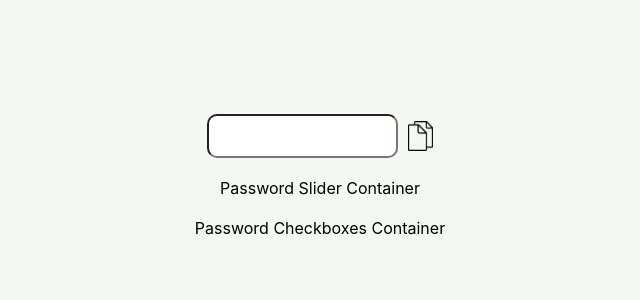
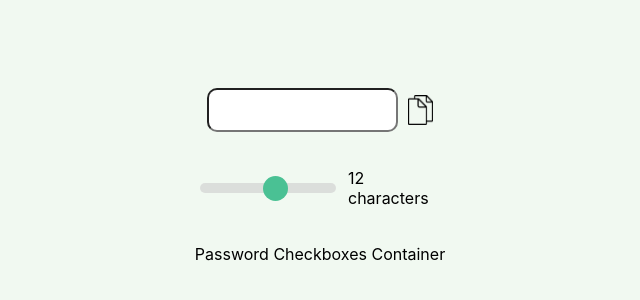
Before and after one commit to jcsmileyjr/pwd-generator, a React (Create React App) app: page / in a window 1280 px wide. Shown: the part 214-514 px from the top of the page, without its empty margins (320-960 px from the left). Built offline with nearby package versions, Linux system fonts and the light colour scheme.

Commit message:
Setup slider container's structure.

```diff
--- a/src/App.css
+++ b/src/App.css
@@ -19,10 +19,51 @@ div {
   border-radius: 10px;
   height: 30px;
   padding: 5px;
+  width: 80%;
 }
 
 .copyIcon--style {
   height: 30px;
+}
+
+.passwordSlider--container {
+  display: flex;
+  align-items: center;
+  gap: 10px;
+}
+
+.slider {
+  -webkit-appearance: none;
+  width: 60%;
+  height: 10px;
+  border-radius: 15px;
+  background: #d3d3d3;
+  outline: none;
+  opacity: 0.7;
+  -webkit-transition: .2s;
+  transition: opacity .2s;
+}
+
+.slider:hover {
+  opacity: 1;
+}
+
+.slider::-webkit-slider-thumb {
+  -webkit-appearance: none;
+  appearance: none;
+  border-radius: 50%;
+  width: 25px;
+  height: 25px;
+  background: #04AA6D;
+  cursor: pointer;
+}
+
+.slider::-moz-range-thumb {
+  width: 25px;
+  border-radius: 50%;
+  height: 25px;
+  background: #04AA6D;
+  cursor: pointer;
 }
 
 
--- a/src/App.js
+++ b/src/App.js
@@ -16,6 +16,9 @@ import CopyIcon from './assets/copy.png';
  * etc. for each checkbox
  *
  * @returns
+ *
+ * Resources:
+ * https://www.w3schools.com/howto/tryit.asp?filename=tryhow_css_rangeslider
  */
 function App() {
   return (
@@ -25,7 +28,8 @@ function App() {
         <img src={CopyIcon} className="copyIcon--style" alt="Clickable button to copy password to clipboard" />
       </div>
       <div className="passwordSlider--container">
-        Password Slider Container
+        <input type="range" min="1" max="15" value="9" className="slider" />
+        <p className="charaterText--style">12 characters</p>
       </div>
       <div className="passwordCheckboxs--container">
         Password Checkboxes Container
```
